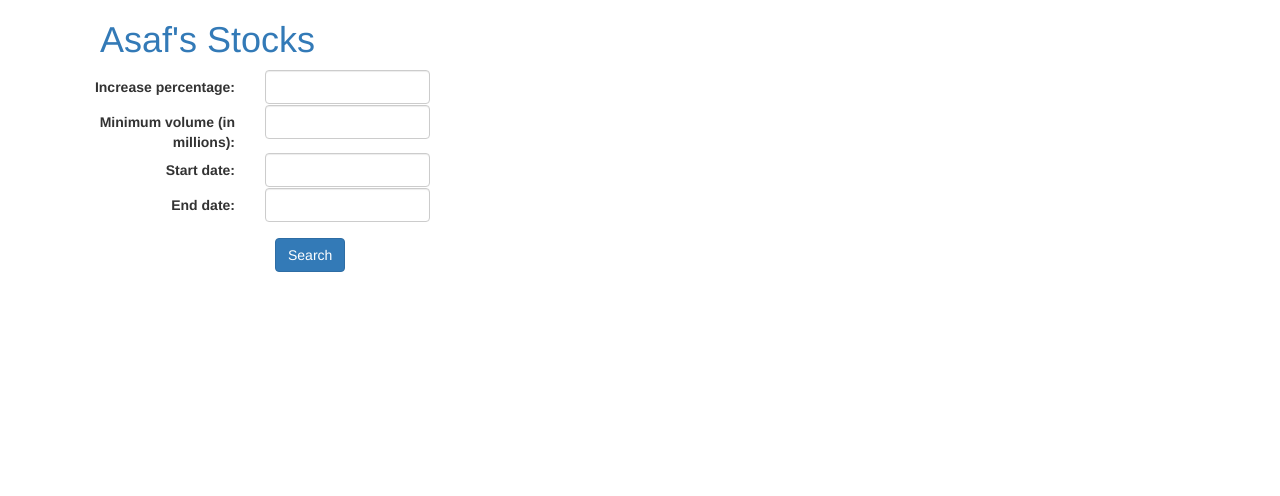
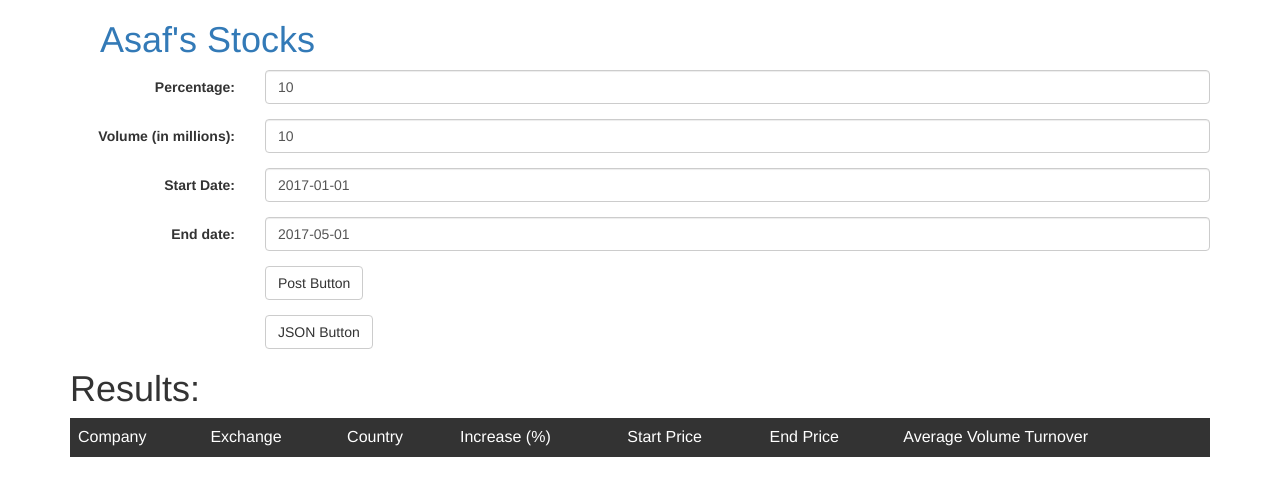
Before and after one commit to MGonen/stock-tracker, a Django app: page / in a window 1280 px wide. Shown: the top 496 px of the page. Run offline with Django 3.2, Linux system fonts and the light colour scheme; some libraries are stand-ins or nearby versions.

Commit message:
ajax instead of Post

```diff
--- a/stock_tracker/forms.py
+++ b/stock_tracker/forms.py
@@ -3,7 +3,7 @@ from .models import Stock, Company
 
 
 class MainForm(forms.Form):
-    increase_percentage = forms.DecimalField(widget=forms.DateInput(attrs={'class': 'form-control'}))
-    minimum_volume = forms.DecimalField(label=' Minimum volume (in millions)', widget=forms.DateInput(attrs={'class': 'form-control'}))
+    increase_percentage = forms.DecimalField(widget=forms.DateInput(attrs={'class': 'form-control', 'autocomplete':'off'}))
+    minimum_volume = forms.DecimalField(label=' Minimum volume (in millions)', widget=forms.DateInput(attrs={'class': 'form-control', 'autocomplete':'off'}))
     start_date = forms.CharField(widget=forms.DateInput(attrs={'class': 'date_form_input form-control'}))
     end_date = forms.CharField(widget=forms.DateInput(attrs={'class': 'date_form_input form-control'}))
--- /dev/null
+++ b/stock_tracker/static/stock_tracker/js/get_main_data.js
@@ -0,0 +1,67 @@
+
+
+var i = 0;
+function getResults() {
+    if (i === 0) {
+        start_time = Date.now();
+        $('#myTable tbody').empty();
+        results = []
+    }
+    url = '/get-search-results/';
+    $('#submit-btn').text('JSON ('+i+'/'+278+')');
+
+    $.ajax({
+        url: url,
+        type: "POST",
+        data:  {
+            'percentage': $('#percentage').val(),
+            'volume': $('#volume').val(),
+            'start_date': $('#startDate').val(),
+            'end_date': $('#endDate').val(),
+            'i': i,
+        },
+        dataType: 'json',
+        success: function(json_results) {
+            results = results.concat(json_results);
+            i++;
+            if (i <= 278) {
+                getResults();
+            } else {
+                i=0;
+                const end_time = Date.now();
+                console.log('finished in:', (end_time-start_time)/1000);
+                console.log('results:', results.length);
+                displayResults()
+            }
+
+        },
+        error: function () {
+            console.log('js error')
+        }
+    });
+}
+
+
+function displayResults() {
+    const start_date = $('#startDate').val();
+    const end_date = $('#endDate').val();
+
+    const rows = results.map(function (result) {
+        var symbol_td = '<td><a href="/results/' + result.symbol + '/'+ start_date +'/'+ end_date +'">'+result.symbol+'</a></td>';
+        var exchange_td = '<td>' + result.exchange + '</td>';
+        var country_td = '<td>' + result.country + '</td>';
+        var increase_td = '<td>' + result.increase + '</td>';
+        var start_price_td = '<td>' + result.start_price + '</td>';
+        var end_price_td = '<td>' + result.end_price + '</td>';
+        var volume_td = '<td>' + result.volume + '</td>';
+
+        return (
+            '<tr>'+symbol_td+exchange_td+country_td+increase_td+start_price_td+end_price_td+volume_td+'</tr>'
+        )
+    });
+
+    $("#myTable tbody").append(rows);
+    $("#myTable").tablesorter();
+
+    console.log('results:', results);
+}
--- a/stock_tracker/static/stock_tracker/js/scripts.js
+++ b/stock_tracker/static/stock_tracker/js/scripts.js
@@ -8,6 +8,14 @@ $(function() {
         });
 });
 
+function handleSubmitBtnClick() {
+    const submit_btn = $('#submit-btn');
+    submit_btn.click(function (e) {
+        e.preventDefault();
+        console.log('btn click reached');
+        getResults();
+    })
+}
 
 function showDetails() {
     const show_data_btn = $('#show-data-btn');
@@ -38,7 +46,7 @@ $(document).ready(function() {
     $('.spinner-div').hide();
     $('#hide-data-btn').hide();
     $('#details-table').hide();
-    $("#myTable").tablesorter();
+    handleSubmitBtnClick();
     showDetails();
     hideDetails();
     // showSpinner();
--- a/stock_tracker/templates/stock_tracker/main.html
+++ b/stock_tracker/templates/stock_tracker/main.html
@@ -6,27 +6,51 @@
 
 {% block scripts %}
     <script src="{% static 'stock_tracker/js/scripts.js' %}"></script>
+    <script src="{% static 'stock_tracker/js/get_main_data.js' %}"></script>
 {% endblock %}
 
 
 {% block content %}
 
-    <form method="POST" class="form-horizontal">{% csrf_token %}
+    <form class="form-horizontal" method="POST" autocomplete="off">{% csrf_token %}
         <div class="form-group">
-            {% for field in form %}
-                <div class="fieldWrapper">
-                    <label class="control-label col-sm-2" for="{{ field.auto_id }}">{{ field.label }}:</label>
-                    <div class="col-sm-2">
-                        {{ field }}
+            <label class="control-label col-sm-2" for="percentage">Percentage:</label>
+            <div class="col-sm-10">
+                <input type="text" class="form-control" id="percentage" placeholder="Enter percentage" name="percentage" value="10">
             </div>
-                    <div class="col-sm-4" style="width: 100%"></div>
-                </div>
-            {% endfor %}
         </div>
 
-        <div class="col-sm-2"></div>
-        <div class="col-sm-6">
-            <button id="search-btn" name="submit" class="save btn btn-primary">Search</button>
+        <div class="form-group">
+            <label class="control-label col-sm-2" for="volume">Volume (in millions):</label>
+            <div class="col-sm-10">
+                <input type="text" class="form-control" id="volume" placeholder="Enter volume" name="volume" value="10">
+            </div>
+        </div>
+
+        <div class="form-group">
+            <label class="control-label col-sm-2" for="startDate">Start Date:</label>
+            <div class="col-sm-10">
+                <input type="text" class="form-control date_form_input" id="startDate" placeholder="Enter start date" name="startDate" value="2017-01-01">
+            </div>
+        </div>
+
+        <div class="form-group">
+            <label class="control-label col-sm-2" for="endDate">End date:</label>
+            <div class="col-sm-10">
+                <input type="text" class="form-control date_form_input" id="endDate" placeholder="Enter end date" name="endDate" value="2017-05-01">
+            </div>
+        </div>
+
+        <div class="form-group">
+            <div class="col-sm-offset-2 col-sm-10">
+                <button id="post-btn" class="btn btn-default">Post Button</button>
+            </div>
+        </div>
+
+        <div class="form-group">
+            <div class="col-sm-offset-2 col-sm-10">
+                <button id="submit-btn" class="btn btn-default">JSON Button</button>
+            </div>
         </div>
   </form>
 
@@ -35,12 +59,10 @@
     </div>
 
 
-    {% if results %}
     <h1>Results:</h1>
     <table class="table table-striped tablesorter" id="myTable">
         <thead>
             <tr>
-{#                    <td><a href="{% url '' %}">Company name</a></td>#}
                 <td>Company</td>
                 <td>Exchange</td>
                 <td>Country</td>
@@ -51,18 +73,8 @@
             </tr>
         </thead>
         <tbody>
-                {% for result in results %}
-                    <tr>
-                        <td><a href={% url 'results_details' start_date=form.start_date.value symbol=result.symbol end_date=form.end_date.value %}>{{ result.symbol }}</a></td>
-                        <td>{{ result.exchange }}</td>
-                        <td>{{ result.country }}</td>
-                        <td>{{ result.increase }}%</td>
-                        <td>{{ result.start_price }}</td>
-                        <td>{{ result.end_price }}</td>
-                        <td>{{ result.volume|intcomma }}</td>
-                    </tr>
-                {% endfor %}
+
         </tbody>
     </table>
-    {% endif %}
+
 {% endblock %}
--- a/stock_tracker/urls.py
+++ b/stock_tracker/urls.py
@@ -6,6 +6,5 @@ import views
 urlpatterns = (
     url(r'^$', views.Main.as_view(), name='main'),
     url(r'^results/(?P<symbol>[\w\.-]+)/(?P<start_date>\d{4}-\d{2}-\d{2})/(?P<end_date>\d{4}-\d{2}-\d{2})/$', views.results_details, name='results_details'),
-    # url(r'^results/(?P<start_date>\d{4}-\d{2}-\d{2})/$', views.results_details_date, name='results_details'),
-    # url(r'^results/(?P<symbol>[\w\.]+)/(?P<start_date>\d{4}-\d{2}-\d{2})/$', views.results_details_symbol_date, name='result_details_symbol')
+    url(r'^get-search-results/$', views.get_search_results, name='get_search_results'),
 )
--- a/stock_tracker/views.py
+++ b/stock_tracker/views.py
@@ -5,6 +5,7 @@ from django.shortcuts import render, redirect
 from django.views.generic import View
 from django.utils.dateparse import parse_date
 from django.urls import reverse
+from django.views.decorators.csrf import csrf_exempt
 
 from jsonview.decorators import json_view
 import datetime
@@ -21,29 +22,59 @@ class Main(View):
     template_name = 'stock_tracker/main.html'
 
 
-    def get_results(self, form):
-        print 'GETTING RESULTS'
+    def get_results(self, post_request):
+        percentage = post_request.get('percentage')
+        volume = post_request.get('volume')
+        start_date = post_request.get('startDate')
+        end_date = post_request.get('endDate')
+
+        print '\n', percentage, volume, start_date, end_date, '\n'
+
+        results = []
         start_time = datetime.datetime.now().replace(microsecond=0)
-        results = []
+        chunks = 278
+        for i in range(chunks):
+            start_index = i* 100
+            end_index = (i+1) * 100
+            results += GetResults.main(percentage, volume, start_date, end_date, start_index, end_index)
+        end_time = datetime.datetime.now().replace(microsecond=0)
+        print 'total time: %s seconds' % (end_time - start_time)
 
-        for company in Company.objects.all():
-            results.append(self.get_one_result(company, form))
-
-        results = filter(None, results)
-        end_time = datetime.datetime.now().replace(microsecond=0)
-        print 'total time:', end_time - start_time
         return results
 
 
-    def get_one_result(self, company, form):
-        required_increase_percentage = float(form['increase_percentage'].value())
-        minimum_volume = float(form['minimum_volume'].value()) * 1000000
-        start_date = form['start_date'].value()
-        end_date = form['end_date'].value()
+    def get(self, request):
+        return render(request, self.template_name)
 
+    def post(self, request):
+        print 'RETRIEVING DATA'
+        print 'percentage:', request.POST.get('percentage'), '\n'
+
+        return render(request, self.template_name, {'results': self.get_results(request.POST)})
+
+
+class GetResults():
+
+    @classmethod
+    def main(cls, percentage, volume, start_date, end_date, start_index, end_index): #, from_company_number, to_company_number
+        percentage = float(percentage)
+        volume = float(volume)
+        print 'GETTING CHUNK RESULTS. '
+        print 'All values:', percentage, volume, start_date, end_date, start_index, end_index
+        results = []
+        print 'Number of companies analyzed:', len(Company.objects.all()[start_index:end_index])
+        for company in Company.objects.all()[start_index:end_index]:
+            results.append(cls.get_one_result(company, percentage, volume, start_date, end_date))
+
+        results = filter(None, results)
+        print 'FINISHED CHUNK. Number of results:', len(results)
+        return results
+
+    @classmethod
+    def get_one_result(cls, company, percentage, volume, start_date, end_date):
         company_stocks = Stock.objects.filter(company=company)
-        start_date_stock = self.get_closest_date_stock(company_stocks, start_date)
-        end_date_stock = self.get_closest_date_stock(company_stocks, end_date)
+        start_date_stock = cls.get_closest_date_stock(company_stocks, start_date)
+        end_date_stock = cls.get_closest_date_stock(company_stocks, end_date)
 
         # print '\ncompany:', company.name
 
@@ -56,19 +87,19 @@ class Main(View):
         else:
             increase_percentage = round(100*(end_date_stock.price - start_date_stock.price)/start_date_stock.price,2)
 
-        if abs(increase_percentage) <= required_increase_percentage:
+        if abs(increase_percentage) <= percentage:
             # print 'Price difference not big enough:', abs(increase_percentage), required_increase_percentage, abs(increase_percentage) < required_increase_percentage
             return
 
-        if start_date_stock.volume * start_date_stock.price < minimum_volume or end_date_stock.volume * start_date_stock.price < minimum_volume:
+        if start_date_stock.volume * start_date_stock.price < volume * 1000000 or end_date_stock.volume * start_date_stock.price < volume * 1000000:
             # print 'Turn over not big enough'
             return
 
         volume = end_date_stock.volume * end_date_stock.price
         return {'symbol': company.symbol, 'exchange': end_date_stock.company.exchange, 'country': end_date_stock.company.country, 'increase': increase_percentage, 'start_price':start_date_stock.price, 'end_price': end_date_stock.price, 'volume': volume}
 
-
-    def get_closest_date_stock(self, stocks, date):
+    @classmethod
+    def get_closest_date_stock(cls, stocks, date):
         if not stocks:
             return
 
@@ -101,19 +132,21 @@ class Main(View):
 
             return closest_gt_stock
 
+@csrf_exempt
+@json_view
+def get_search_results(request):
+    # print 'request.POST:', request.POST
+    percentage = request.POST.get('percentage')
+    volume = int(request.POST.get('volume'))
+    start_date = request.POST.get('start_date')
+    end_date = request.POST.get('end_date')
+    i = int(request.POST.get('i'))
+    start_index = 100 * i
+    end_index = 100 * (i + 1)
 
-
-
-    def get(self, request):
-        form = MainForm()
-        return render(request, self.template_name, {'form': form})
-
-    def post(self, request):
-        print 'RETRIEVING DATA'
-        form = MainForm(request.POST)
-        if form.is_valid():
-
-            return render(request, self.template_name, {'form': form, 'results': self.get_results(form)})
+    # print '\n\npercentage: %s\nvolume: %s\nstartDate: %s\nendDate: %s\nstart index: %s\nEnd Index: %s\n\n' % (percentage, volume, start_date, end_date, start_index, end_index)
+    results = GetResults.main(percentage, volume, start_date, end_date, start_index, end_index)
+    return results
 
 
 def get_result_details(symbol, start_date, end_date):
```
Lines whose indentation alone changed are shown as unchanged.
